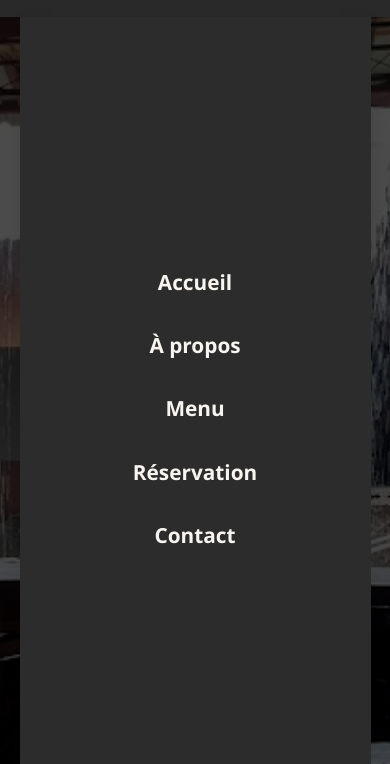
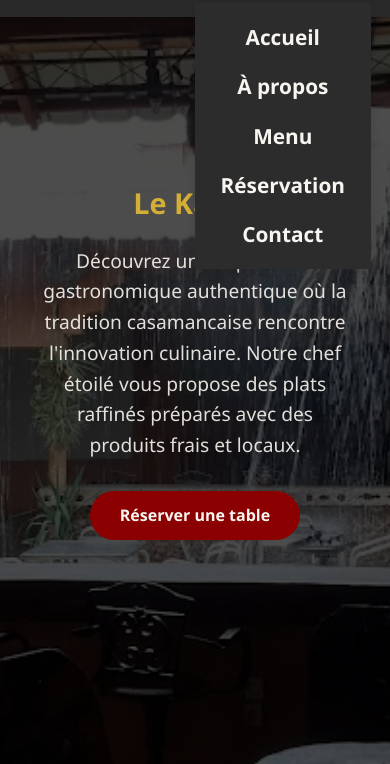
Before and after one commit to KASSEABDOU/mypageweb, a plain HTML site: page index.html in a window 390 px wide. Both pictures are taken after a click on the button 357 px from the left and 39 px from the top of the page. Shown: the part 62-826 px from the top of the page. Drawn offline with nearby package versions, Linux system fonts and the light colour scheme; some packages are replaced by stand-ins of ours; a script that the page names is missing.

Commit message:
css modifer 2

```diff
--- a/index.html
+++ b/index.html
@@ -563,7 +563,7 @@
                 display: flex;
                 justify-content: space-between;
                 align-items: center;
-                padding: 15px 0;
+                padding: 10px 0;
                 position: relative;
             }
 
@@ -588,10 +588,8 @@
                 display: none;
                 position: fixed;
                 top: 60px;
-                left: 0;
+                right: 0;
                 width: 100%;
-                height: calc(100vh - 60px);
-                background: rgba(44, 44, 44, 0.98);
                 flex-direction: column;
                 justify-content: center;
                 align-items: center;
@@ -605,7 +603,7 @@
             }
 
             nav ul li {
-                margin: 15px 0;
+                margin: 8px 0;
                 opacity: 0;
                 transform: translateY(20px);
                 animation: fadeInUp 0.5s forwards;
@@ -648,13 +646,14 @@
             nav ul {
                 display: none;
                 position: absolute;
-                top: 100%;
-                left: 0;
-                width: 100%;
+                top: 65px;
+                right: 0;
+                width: 50%;
+                text-align: center;
                 background-color: var(--dark-color);
                 flex-direction: column;
-                padding: 20px 0;
-                box-shadow: 0 10px 20px rgba(0, 0, 0, 0.1);
+                padding: 10px 0;
+                box-shadow: 0 5px 10px rgba(0, 0, 0, 0.1);
             }
 
             nav ul.active {
@@ -668,7 +667,7 @@
 
             nav ul li a {
                 display: block;
-                padding: 15px 0;
+                padding: 8px 0;
             }
 
             .mobile-menu-btn {
```
